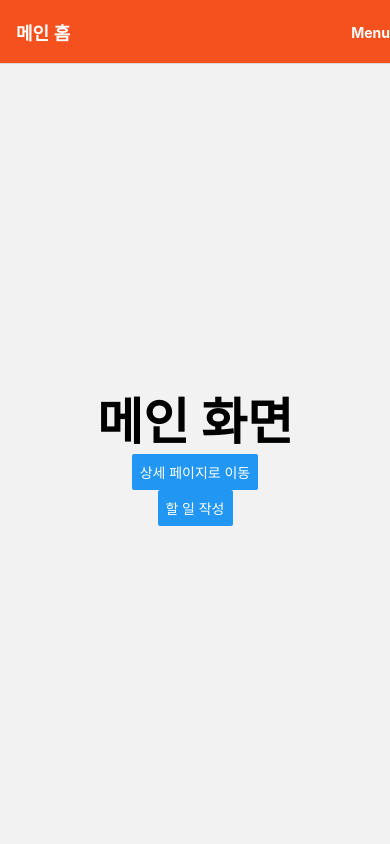
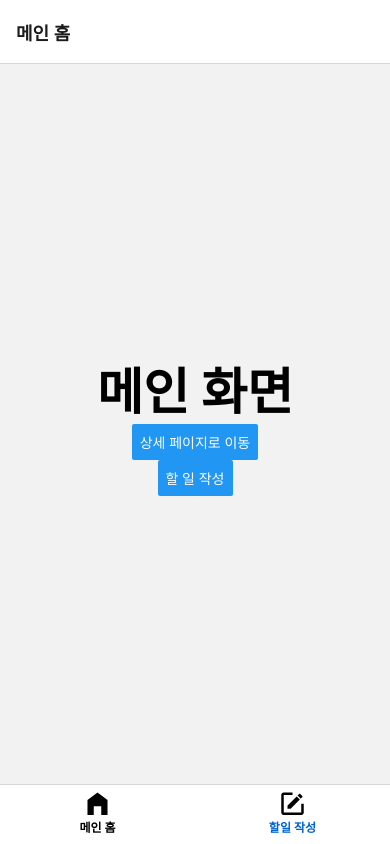
Before and after one commit to HJk29/todo-app-0625, a React Native app: screen / in a window 390 px wide. Built offline with nearby package versions, Linux system fonts and the light colour scheme.

Commit message:
bottom tab 네비게이터 반영

```diff
--- a/App.js
+++ b/App.js
@@ -1,8 +1,11 @@
 import * as React from 'react';
-import { View, Text, Button, TextInput, Pressable } from 'react-native';
+import { View, Text, Button, TextInput, Pressable, StyleSheet } from 'react-native';
 import { NavigationContainer } from '@react-navigation/native';
 import { createNativeStackNavigator } from '@react-navigation/native-stack';
+import { createBottomTabNavigator } from '@react-navigation/bottom-tabs';
+import { MaterialCommunityIcons } from '@expo/vector-icons';
 import { useState } from 'react';
+
 
 // Home 화면
 const HomeScreen = ({ navigation }) => {
@@ -17,11 +20,11 @@ const HomeScreen = ({ navigation }) => {
 
 // 상세보기 화면
 const DetailScreen = ({ navigation, route }) => {
-  const {todoText} = route.params || '';
+  const { todoText } = route.params || '';
   return (
     <View style={{ flex: 1, alignItems: 'center', justifyContent: 'center' }}>
       <Text style={{ fontSize: 50, fontWeight: 'bold' }}>상세보기 화면</Text>
-      <Text style={{ fontSize: 40, fontWeight: "bold"}}>
+      <Text style={{ fontSize: 40, fontWeight: "bold" }}>
         작성 내용: {todoText}
       </Text>
       <Button title="홈으로 이동" onPress={() => navigation.navigate("Home")} />
@@ -73,12 +76,13 @@ const TodoWriteScreen = ({ navigation }) => {
 
 // 네비게이션 스택
 const Stack = createNativeStackNavigator();
+const Tab = createBottomTabNavigator();
 
 // 앱 컴포넌트
 export default function App() {
   return (
     <NavigationContainer>
-      <Stack.Navigator initialRouteName="Home" screenOptions={{headerStyle: {
+      {/* <Stack.Navigator initialRouteName="Home" screenOptions={{headerStyle: {
           backgroundColor: "#f4511e"
         },
         headerTintColor: "#fff",
@@ -98,7 +102,62 @@ export default function App() {
          />
         <Stack.Screen name="TodoWrite" component={TodoWriteScreen} />
         <Stack.Screen name="Details" component={DetailScreen} />
-      </Stack.Navigator>
+      </Stack.Navigator> */}
+      <Tab.Navigator screenOptions={{
+        tabBarLabelStyle: {
+          fontSize: 12,
+          paddingBottom: 10,
+          fontWeight: "bold"
+
+        },
+        tabBarStyle: {
+          height: 60
+        },
+        tabBarActiveTintColor: "#black",
+        tabBarInactiveTintColor: "#0163d2",
+        headerTitleStyle: {
+          fontWeight: "bold",
+        },
+        headerRight: () => (
+          <Pressable onPress={() => alert("클릭됨!")}>
+            <Text style={{ color: "#fff", fontWeight: "bold" }}>Menu</Text>
+          </Pressable>
+        ),
+      }}>
+        <Tab.Screen name="Home"
+          component={HomeScreen}
+          options={{
+            title: "메인 홈",
+            tabBarIcon: ({ focused }) => (
+              <MaterialCommunityIcons
+                name="home-variant"
+                size={30}
+                color="black"
+              />
+            )
+          }}
+        />
+        <Tab.Screen
+          name="TodoWrite"
+          component={TodoWriteScreen}
+          options={{
+            title: "할일 작성", tabBarIcon: ({ focused }) => (
+              <MaterialCommunityIcons
+              name="square-edit-outline"
+              size={30}
+              color="black" />
+            )
+          }} />
+      </Tab.Navigator>
     </NavigationContainer>
   );
 }
+
+const styles = StyleSheet.create({
+  container: {
+    flex: 1,
+    backgroundColor: "#fff",
+    alignItems: "center",
+    justifyContent: "center",
+  },
+})
--- a/package.json
+++ b/package.json
@@ -10,6 +10,7 @@
     "web": "expo start --web"
   },
   "dependencies": {
+    "@react-navigation/bottom-tabs": "^7.4.2",
     "@react-navigation/native": "^7.1.14",
     "@react-navigation/native-stack": "^7.3.21",
     "expo": "~53.0.12",
@@ -17,9 +18,9 @@
     "react": "19.0.0",
     "react-dom": "19.0.0",
     "react-native": "0.79.4",
-    "react-native-web": "~0.20.0",
     "react-native-safe-area-context": "5.4.0",
-    "react-native-screens": "~4.11.1"
+    "react-native-screens": "~4.11.1",
+    "react-native-web": "~0.20.0"
   },
   "devDependencies": {
     "@babel/core": "^7.20.0"
```
Also changed, not shown: 1 other file (tests, documents, lock files or other folders).
